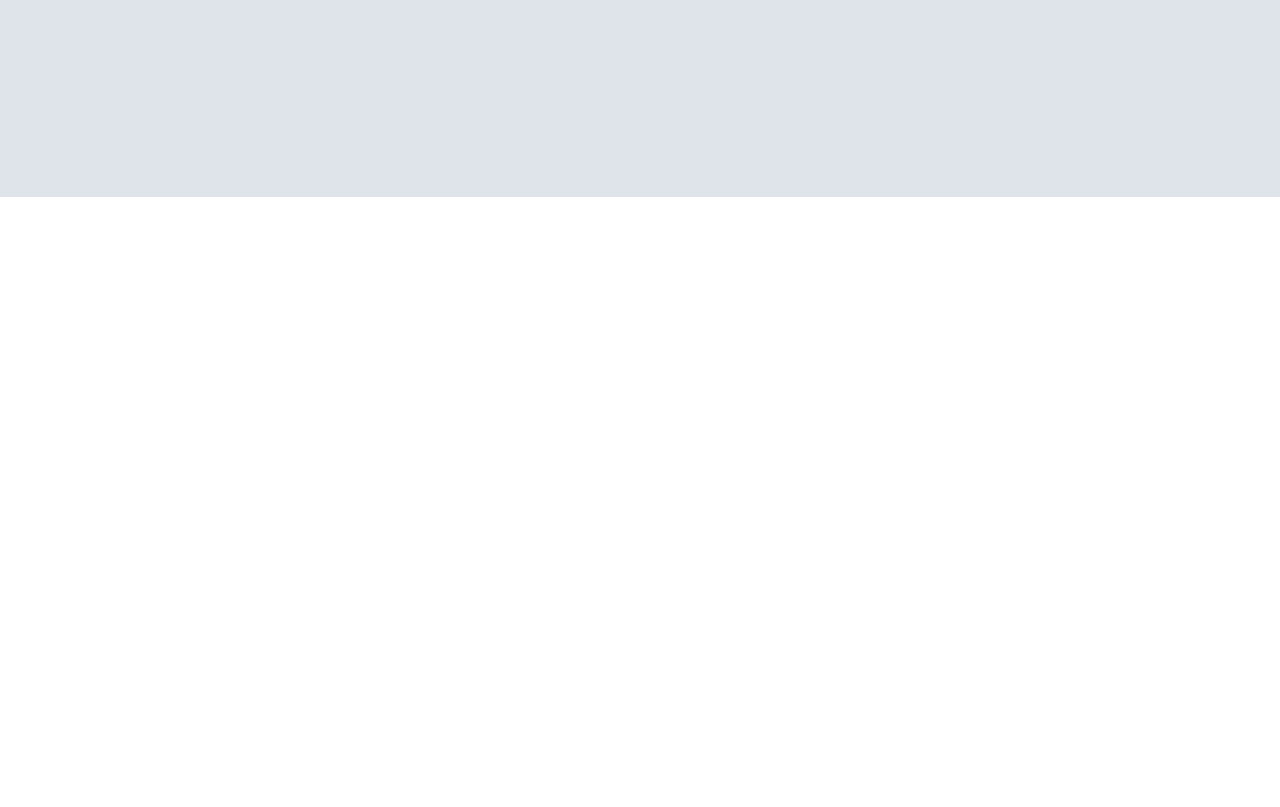
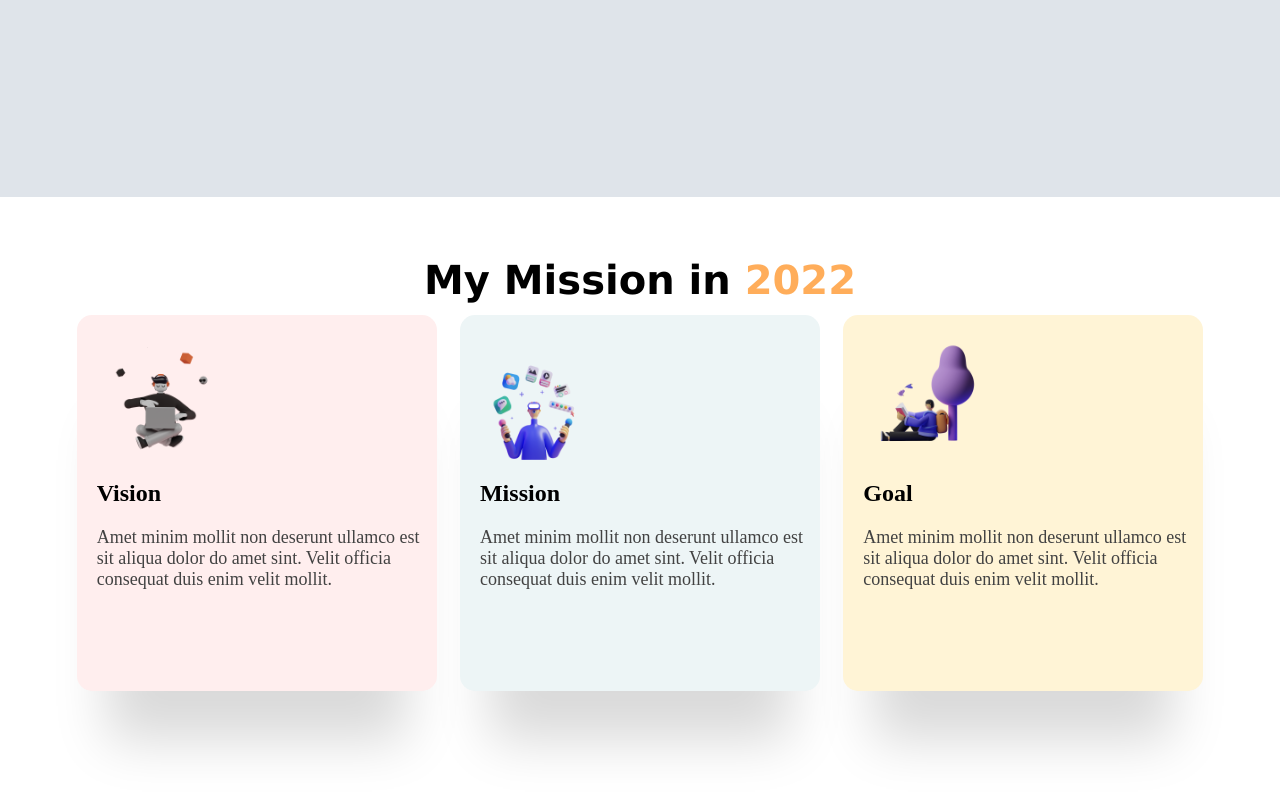
Before and after one commit to Tanvir818-max/covid-19, a plain HTML site: page index.html in a window 1280 px wide. Shown: the part 603-1410 px from the top of the page. Before the commit the page ends 800 px from the top, so only its background shows below. Drawn offline with Linux system fonts and the light colour scheme.

Commit message:
my vision in 2022

```diff
--- a/index.html
+++ b/index.html
@@ -35,7 +35,33 @@
     </div>
   </section>
   </header>
-  <main></main>
+  <main>
+    <section class="my-mission">
+      <div class="mission-in-2022">
+        <h2>My Mission in <span>2022</span></h2>
+      </div>
+      <div class="my-vision">
+        <div class="goal">
+          <img width="126px" height="126px" src="./images/illustrators/illustrator-3.png" alt="watching laptop">
+          <h2>Goal</h2>
+          <p>Amet minim mollit non deserunt ullamco est sit aliqua dolor do amet sint. Velit officia consequat duis enim velit mollit.</p>
+        </div>
+
+        <div class="mission">
+          <img width="126px" height="126px" src="./images/illustrators/illustrator-1.png" alt="focus">
+          <h2>Mission</h2>
+          <p>Amet minim mollit non deserunt ullamco est sit aliqua dolor do amet sint. Velit officia consequat duis enim velit mollit.</p>
+        </div>
+        <div class="vision">
+          <img width="126px" height="126px" src="./images/illustrators/illustrator-2.png" alt="watching laptop">
+          <h2>Vision</h2>
+          <p>Amet minim mollit non deserunt ullamco est sit aliqua dolor do amet sint. Velit officia consequat duis enim velit mollit.</p>
+        </div>
+
+      </div>
+
+    </section>
+  </main>
   <footer></footer>
 
 </body>
--- a/style.css
+++ b/style.css
@@ -91,3 +91,104 @@ body{}
   margin-top: 200px;
 
 }
+
+.my-mission{
+  height: 550px;
+  width: 1200px;
+  /* border: 2px solid red; */
+  /* display: flex; */
+
+}
+.mission-in-2022 h2{
+  font-size: 40px;
+  font-family: 'Lucida Sans', 'Lucida Sans Regular', 'Lucida Grande', 'Lucida Sans Unicode', Geneva, Verdana, sans-serif;
+  font-weight: bold;
+  text-align: center;
+  margin-top: 60px;
+}
+.mission-in-2022 h2 span{
+  color: rgb(255, 173, 90);
+}
+.my-vision{
+  width: 1150px;
+  height: 399px;
+  /* border: 2px solid purple; */
+  display: flex;
+  flex-direction:row-reverse;
+  align-items: center;
+  justify-content:space-between;
+  margin: 0 auto;
+
+}
+.mission{
+  height: 376px;
+  width: 360px;
+  /* border: 2px dashed blueviolet; */
+  border-radius: 15px;
+  background-color: rgb(237, 245, 246);
+  padding-top: 25px;
+  padding-left: 20px;
+  margin: 0 auto;
+  box-shadow: 0px 80px 50px -30px rgba(0, 0, 0, 0.15);
+}
+.mission h2{
+  font-size: 24px;
+  font-weight: bold;
+  color: #000000;
+  margin-top: 10px;
+}
+.mission p{
+  font-size: 18px;
+  font-weight: normal;
+  color: #424242;
+  margin-top: 20px;
+}
+.vision{
+  height: 376px;
+  width: 360px;
+  /* border: 2px dashed blueviolet; */
+  border-radius: 15px;
+  background-color: rgb(255, 238, 238);
+  padding-top: 25px;
+  padding-left: 20px;
+  margin: 0 auto;
+  box-shadow: 0px 80px 50px -30px rgba(0, 0, 0, 0.15);
+
+
+}
+.vision h2{
+  font-size: 24px;
+  font-weight: bold;
+  color: #000000;
+  margin-top: 10px;
+}
+.vision p{
+  font-size: 18px;
+  font-weight: normal;
+  color: #424242;
+  margin-top: 20px;
+}
+.goal{
+  height: 376px;
+  width: 360px;
+  /* border: 2px dashed blueviolet; */
+  border-radius: 15px;
+  background-color: rgb(255, 244, 214);
+  padding-top: 25px;
+  padding-left: 20px;
+  margin: 0 auto;
+  box-shadow: 0px 80px 50px -30px rgba(0, 0, 0, 0.15);
+}
+.goal h2{
+  font-size: 24px;
+  font-weight: bold;
+  color: #000000;
+  margin-top: 10px;
+}
+.goal p{
+  font-size: 18px;
+  font-weight: normal;
+  color: #424242;
+  margin-top: 20px;
+
+}
```
